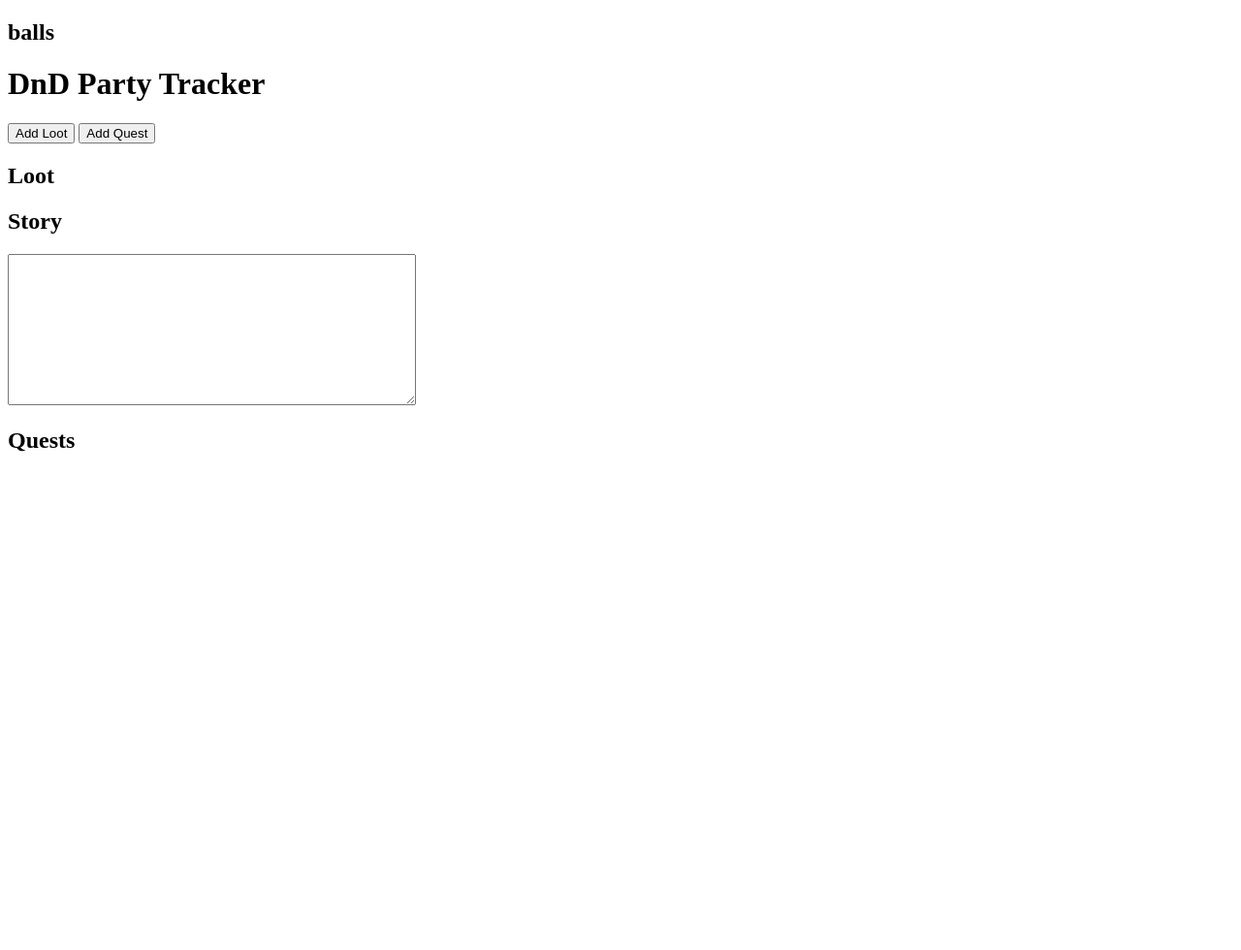
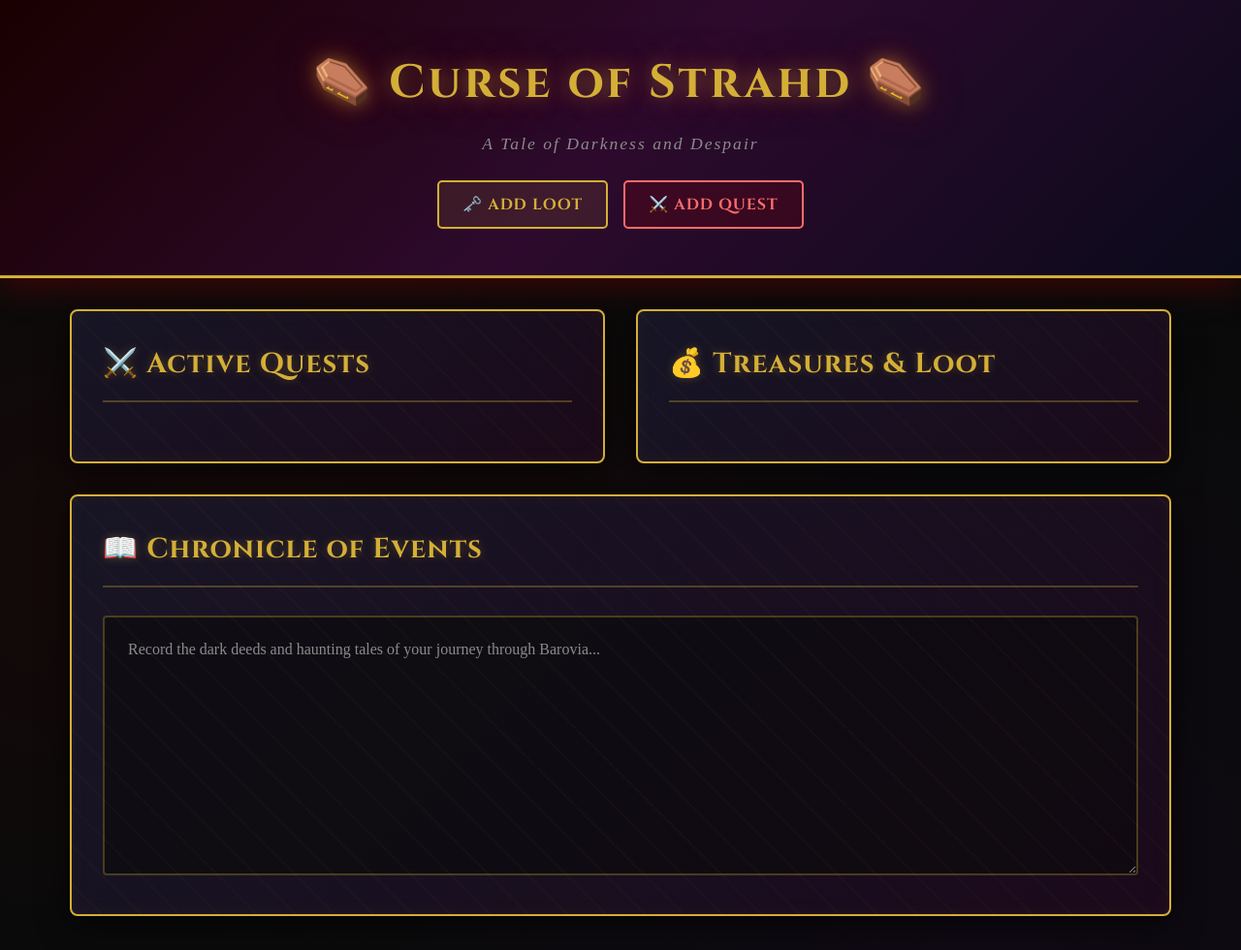
Before and after one commit to spacexdungeondragon/dndpartytracker.github.io, a plain HTML site: page index.html in a window 1280 px wide. Shown: the top 980 px of the page at 97% size. Before the commit the page ends 800 px from the top, so only its background shows below. Drawn offline with Linux system fonts and the light colour scheme; a web font is replaced by a local one.

Commit message:
UI upgrade to the webpage
prettier

```diff
--- a/index.html
+++ b/index.html
@@ -3,38 +3,47 @@
 <head>
     <meta charset="UTF-8">
     <meta name="viewport" content="width=device-width, initial-scale=1.0">
-    <title>DnD Party Tracker</title>
-    <link rel="stylesheet" href="styles.css">
+    <title>Curse of Strahd - Party Tracker</title>
+    <link rel="stylesheet" href="style.css">
+    <link href="https://fonts.googleapis.com/css2?family=Cinzel:wght@400;700&family=IM+Fell+English:ital@0;1&display=swap" rel="stylesheet">
 </head>
 <body>
     <header>
-        <h2>balls</h2>
+        <div class="header-content">
+            <h1>⚰️ Curse of Strahd ⚰️</h1>
+            <p class="tagline">A Tale of Darkness and Despair</p>
+            <div class="button-group">
+                <button id="add-loot" class="btn btn-gold">🗝️ Add Loot</button>
+                <button id="add-quest" class="btn btn-crimson">⚔️ Add Quest</button>
+            </div>
+        </div>
+    </header>
 
-        <header>
-            <h1>DnD Party Tracker</h1>
-            <button id="add-loot">Add Loot</button>
-            <button id="add-quest">Add Quest</button>
-        </header>
+    <main>
+        <section id="quests" class="card">
+            <h2>⚔️ Active Quests</h2>
+            <ul id="quests-list" class="item-list">
+                <!-- Quests will be added here -->
+            </ul>
+        </section>
 
-    </header>
-    <main>
-        <section id="loot">
-            <h2>Loot</h2>
-            <ul id="loot-list">
+        <section id="loot" class="card">
+            <h2>💰 Treasures & Loot</h2>
+            <ul id="loot-list" class="item-list">
                 <!-- Loot items will be added here -->
             </ul>
         </section>
-        <section id="story">
-            <h2>Story</h2>
-            <textarea id="story-text" rows="10" cols="50"></textarea>
-        </section>
-        <section id="quests">
-            <h2>Quests</h2>
-            <ul id="quests-list">
-                <!-- Quests will be added here -->
-            </ul>
+
+        <section id="story" class="card">
+            <h2>📖 Chronicle of Events</h2>
+            <textarea id="story-text" rows="12" placeholder="Record the dark deeds and haunting tales of your journey through Barovia..."></textarea>
         </section>
     </main>
+
+    <footer>
+        <p>May the mists of Barovia guide your path...</p>
+    </footer>
+
     <script src="scripts.js"></script>
 </body>
 </html>
--- a/style.css
+++ b/style.css
@@ -1,26 +1,253 @@
+* {
+    box-sizing: border-box;
+}
+
 body {
-    font-family: Arial, sans-serif;
+    font-family: 'IM Fell English', serif;
     margin: 0;
     padding: 0;
-    background-color: #f0f0f0;
+    background-color: #0a0a0a;
+    background-image:
+        radial-gradient(ellipse at 20% 50%, rgba(139, 0, 0, 0.1) 0%, transparent 50%),
+        radial-gradient(ellipse at 80% 80%, rgba(75, 0, 130, 0.08) 0%, transparent 50%);
+    color: #d4af37;
+    line-height: 1.6;
+    min-height: 100vh;
+    position: relative;
+}
+
+body::before {
+    content: '';
+    position: fixed;
+    top: 0;
+    left: 0;
+    right: 0;
+    bottom: 0;
+    background-image:
+        repeating-linear-gradient(
+            0deg,
+            rgba(0, 0, 0, 0.03),
+            rgba(0, 0, 0, 0.03) 1px,
+            transparent 1px,
+            transparent 2px
+        );
+    pointer-events: none;
+    z-index: 1;
 }
 
 header {
-    background-color: #0f0f0f;
-    color: white;
-    padding: 1em;
+    background: linear-gradient(135deg, #1a0000 0%, #2d0a2d 50%, #0a0a1a 100%);
+    border-bottom: 3px solid #d4af37;
+    padding: 3em 1em;
     text-align: center;
+    position: relative;
+    z-index: 2;
+    box-shadow: 0 8px 32px rgba(139, 0, 0, 0.4);
+}
+
+.header-content h1 {
+    font-family: 'Cinzel', serif;
+    font-size: 3em;
+    margin: 0;
+    color: #d4af37;
+    text-shadow: 0 0 20px rgba(212, 175, 55, 0.5), 0 0 40px rgba(139, 0, 0, 0.5);
+    font-weight: 700;
+    letter-spacing: 3px;
+}
+
+.tagline {
+    font-style: italic;
+    color: #8b8b8b;
+    margin: 0.5em 0 0 0;
+    font-size: 1.1em;
+    letter-spacing: 2px;
+}
+
+.button-group {
+    display: flex;
+    gap: 1em;
+    justify-content: center;
+    margin-top: 1.5em;
+    flex-wrap: wrap;
+}
+
+.btn {
+    font-family: 'Cinzel', serif;
+    padding: 0.75em 1.5em;
+    border: 2px solid #d4af37;
+    border-radius: 5px;
+    font-size: 1em;
+    font-weight: bold;
+    cursor: pointer;
+    text-transform: uppercase;
+    letter-spacing: 1px;
+    transition: all 0.3s ease;
+    font-weight: 700;
+}
+
+.btn-gold {
+    background-color: rgba(212, 175, 55, 0.1);
+    color: #d4af37;
+}
+
+.btn-gold:hover {
+    background-color: #d4af37;
+    color: #1a0000;
+    box-shadow: 0 0 20px rgba(212, 175, 55, 0.6);
+}
+
+.btn-crimson {
+    background-color: rgba(139, 0, 0, 0.2);
+    color: #ff6b6b;
+    border-color: #ff6b6b;
+}
+
+.btn-crimson:hover {
+    background-color: #ff6b6b;
+    color: #1a0000;
+    box-shadow: 0 0 20px rgba(255, 107, 107, 0.6);
 }
 
 main {
     padding: 2em;
+    max-width: 1200px;
+    margin: 0 auto;
+    position: relative;
+    z-index: 2;
+    display: grid;
+    gap: 2em;
+    grid-template-columns: 1fr;
 }
 
-section {
-    margin-bottom: 2em;
+@media (min-width: 768px) {
+    main {
+        grid-template-columns: 1fr 1fr;
+    }
+
+    #story {
+        grid-column: 1 / -1;
+    }
+}
+
+.card {
+    background: linear-gradient(135deg, rgba(25, 25, 45, 0.8) 0%, rgba(30, 10, 30, 0.8) 100%);
+    border: 2px solid #d4af37;
+    border-radius: 8px;
+    padding: 2em;
+    box-shadow: 0 8px 32px rgba(0, 0, 0, 0.6), inset 0 0 20px rgba(212, 175, 55, 0.05);
+    position: relative;
+    overflow: hidden;
+}
+
+.card::before {
+    content: '';
+    position: absolute;
+    top: 0;
+    left: 0;
+    right: 0;
+    bottom: 0;
+    background-image:
+        linear-gradient(45deg, transparent 48%, rgba(212, 175, 55, 0.03) 49%, rgba(212, 175, 55, 0.03) 51%, transparent 52%);
+    background-size: 40px 40px;
+    pointer-events: none;
+    border-radius: 6px;
+}
+
+.card h2 {
+    font-family: 'Cinzel', serif;
+    font-size: 1.8em;
+    margin-top: 0;
+    margin-bottom: 1em;
+    color: #d4af37;
+    text-shadow: 0 0 10px rgba(212, 175, 55, 0.3);
+    border-bottom: 2px solid rgba(212, 175, 55, 0.3);
+    padding-bottom: 0.5em;
+    letter-spacing: 1px;
+}
+
+.item-list {
+    list-style: none;
+    padding: 0;
+    margin: 0;
+}
+
+.item-list li {
+    background: rgba(212, 175, 55, 0.05);
+    border-left: 4px solid #ff6b6b;
+    padding: 1em;
+    margin-bottom: 0.75em;
+    border-radius: 4px;
+    color: #d4af37;
+    transition: all 0.3s ease;
+    font-size: 1.05em;
+    position: relative;
+}
+
+.item-list li:hover {
+    background: rgba(212, 175, 55, 0.12);
+    transform: translateX(10px);
+    box-shadow: 0 4px 15px rgba(255, 107, 107, 0.3);
+    border-left-color: #d4af37;
+}
+
+.item-list li::before {
+    content: '✦ ';
+    color: #ff6b6b;
+    margin-right: 0.5em;
 }
 
 textarea {
     width: 100%;
-    height: 200px;
+    min-height: 250px;
+    padding: 1.5em;
+    background: rgba(10, 10, 10, 0.6);
+    border: 2px solid rgba(212, 175, 55, 0.3);
+    border-radius: 4px;
+    color: #d4af37;
+    font-family: 'IM Fell English', serif;
+    font-size: 1em;
+    resize: vertical;
+    transition: all 0.3s ease;
 }
+
+textarea:focus {
+    outline: none;
+    border-color: #d4af37;
+    box-shadow: 0 0 20px rgba(212, 175, 55, 0.3), inset 0 0 10px rgba(212, 175, 55, 0.05);
+    background: rgba(10, 10, 10, 0.8);
+}
+
+textarea::placeholder {
+    color: #8b8b8b;
+}
+
+footer {
+    text-align: center;
+    padding: 2em 1em;
+    color: #8b8b8b;
+    border-top: 2px solid #d4af37;
+    margin-top: 3em;
+    font-style: italic;
+    position: relative;
+    z-index: 2;
+    font-size: 1.1em;
+    letter-spacing: 1px;
+}
+
+/* Scrollbar styling */
+::-webkit-scrollbar {
+    width: 12px;
+}
+
+::-webkit-scrollbar-track {
+    background: #0a0a0a;
+}
+
+::-webkit-scrollbar-thumb {
+    background: #d4af37;
+    border-radius: 6px;
+}
+
+::-webkit-scrollbar-thumb:hover {
+    background: #ff6b6b;
+}
```
